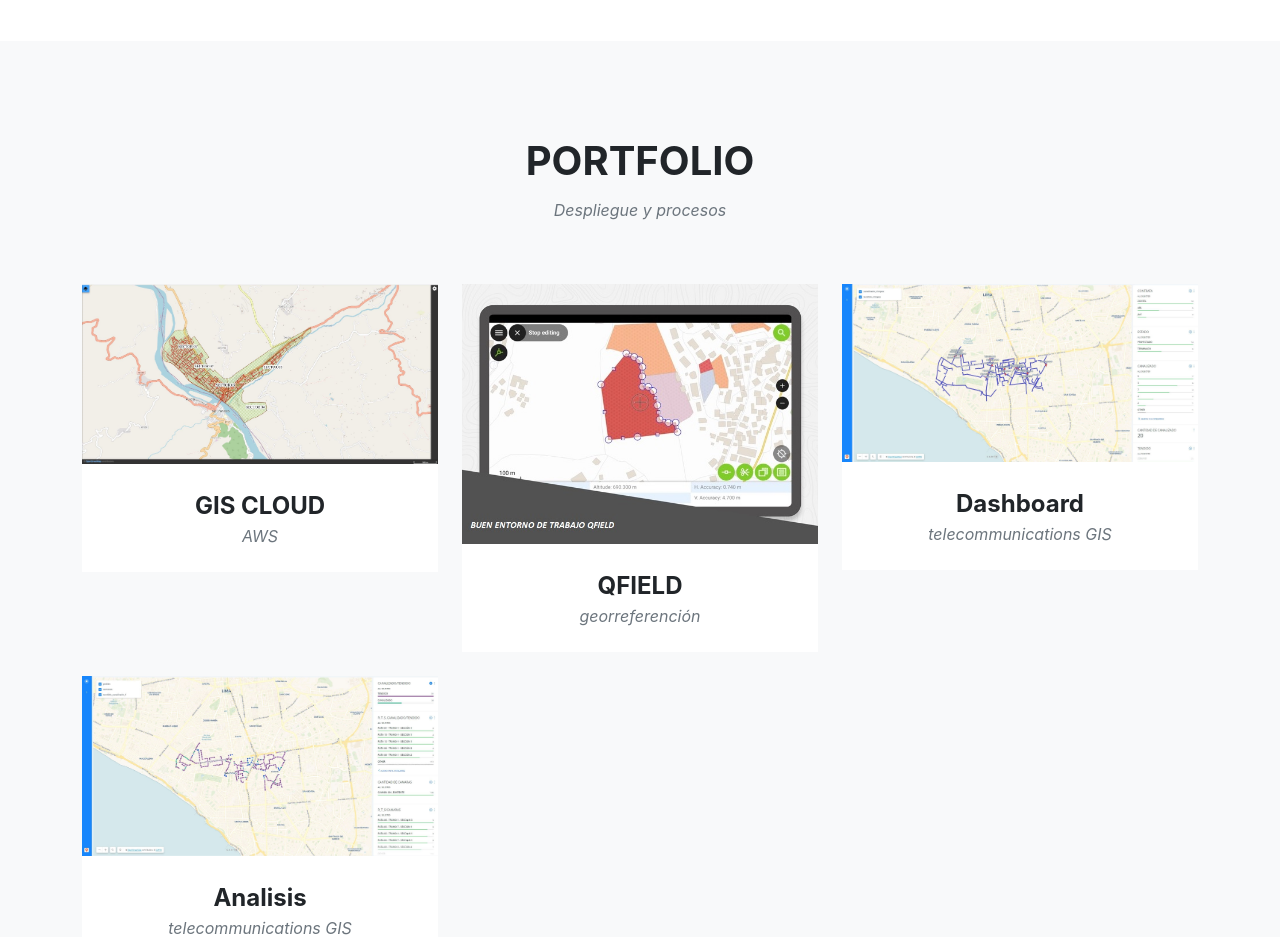
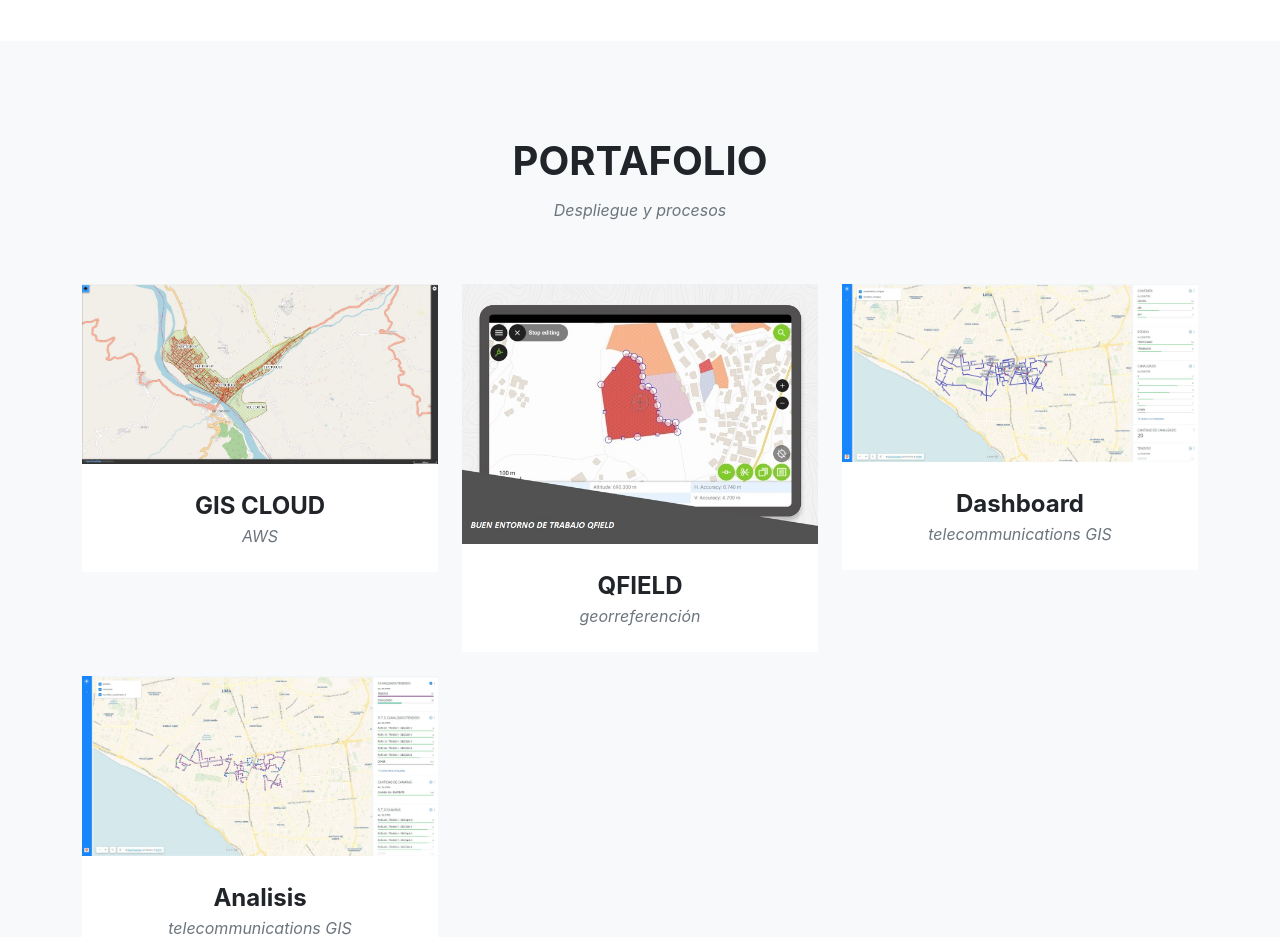
Before and after one commit to josuechiara22/josuechiara22.github.io, a plain HTML site: page index.html in a window 1280 px wide. Shown: the part 1860-2797 px from the top of the page. Drawn offline with nearby package versions, Linux system fonts and the light colour scheme.

Commit message:
Update index.html

```diff
--- a/index.html
+++ b/index.html
@@ -165,7 +165,7 @@
         <section class="page-section bg-light" id="portfolio">
             <div class="container">
                 <div class="text-center">
-                    <h2 class="section-heading text-uppercase">Portfolio</h2>
+                    <h2 class="section-heading text-uppercase">Portafolio</h2>
                     <h3 class="section-subheading text-muted">Despliegue y procesos</h3>
                 </div>
                 <div class="row">
```
